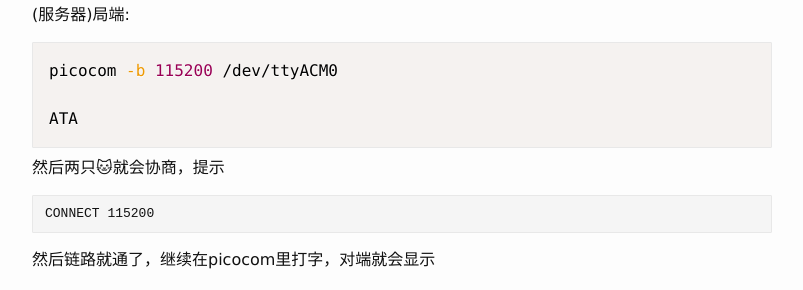
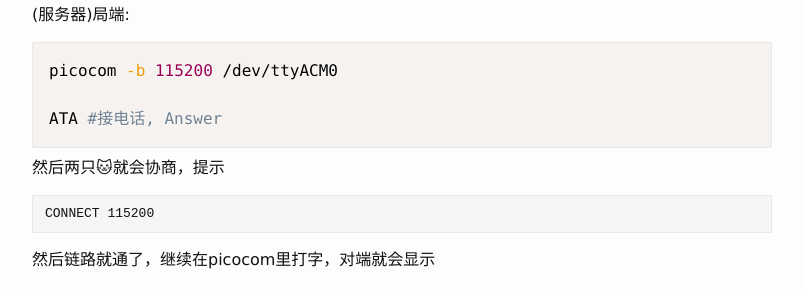
Before and after one commit to scateu/scateu.github.io, a Jekyll site: the page built from _posts/2021-01-29-modem.md, in a window 1280 px wide and 900 px high, scrolled down 1379 px. Shown: the part 151-441 px from the top of the window, without its empty margins (238-1041 px from the left). Built offline with Jekyll 4.4.1, drawn with Linux system fonts in a browser that asks for light colours; nearby versions of some CDN libraries; comment, search, counter and statistics services are not loaded.

Commit message:
Fri Jan 29 17:52:17 CST 2021

````diff
--- a/_posts/2021-01-29-modem.md
+++ b/_posts/2021-01-29-modem.md
@@ -53,7 +53,7 @@
 ```bash
 picocom -b 115200 /dev/ttyACM0
 
-ATA
+ATA #接电话, Answer
 ```
 
 然后两只🐱就会协商，提示
````
